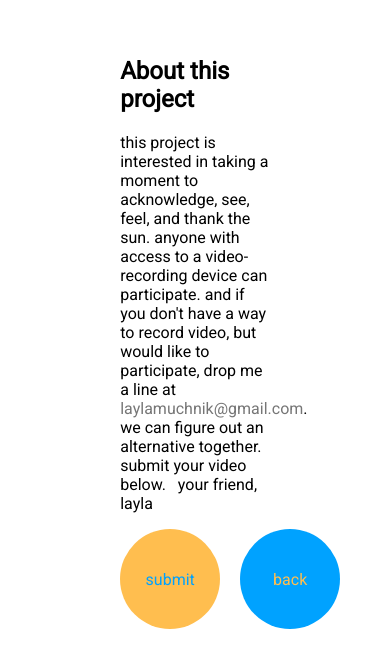
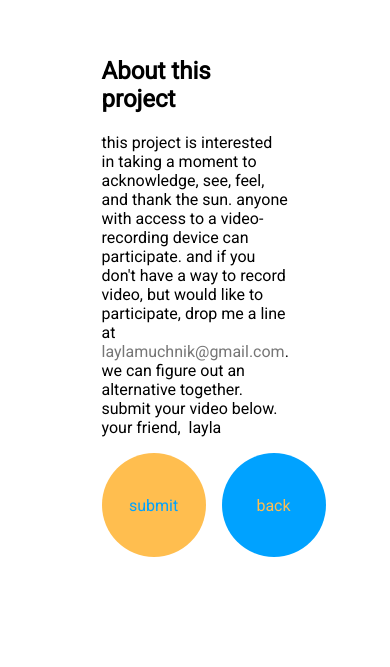
Before and after one commit to reblg/waving, a plain HTML site: page index.html in a window 390 px wide. Shown: the part 3254-3921 px from the top of the page. Drawn offline with Linux system fonts and the light colour scheme.

Commit message:
[Rebecca] changes style of about section

```diff
--- a/css/master.css
+++ b/css/master.css
@@ -1,5 +1,5 @@
 .wrapper {
-  max-width: 1335px;
+  /* max-width: 1335px; */
   margin: 0 auto;
   font-family: "Roboto", sans-serif;
 }
@@ -47,10 +47,18 @@ a {
     padding-left: 0px !important;
     padding-right: 10px;
   }
+  .info-section {
+    width: 75%;
+    margin-top: 100px;
+  }
 }
 @media (max-width: 555px) {
   .grid-item {
     flex-basis: 100%;
+  }
+  .info-section {
+    width: 75%;
+    margin-top: 100px;
   }
 }
 
@@ -81,26 +89,31 @@ h1 {
 
 .info-section {
   height: 100vh;
-  width: 40%;
+  width: 50%;
   margin: auto;
   margin-top: 300px;
 }
 
+.info-section p {
+  font-size: 1em;
+}
+
 #submissions {
   display: flex;
+  justify-content: flex-start;
   align-items: center;
 }
 
 #submit-btn {
-  height: 100px;
+  height: 6.5rem;
   background-color: #ffbe4f;
-  width: 100px;
+  width: 6.5rem;
   display: flex;
   align-items: center;
   justify-content: space-around;
   border-radius: 50%;
   color: #00a2ff;
-  margin-right: 20px;
+  margin-right: 1rem;
 }
 
 #submit-btn:hover {
@@ -121,9 +134,9 @@ h1 {
 }
 
 #back-btn {
-  height: 100px;
+  height: 6.5rem;
   background-color: #00a2ff;
-  width: 100px;
+  width: 6.5rem;
   display: flex;
   align-items: center;
   justify-content: space-around;
```
